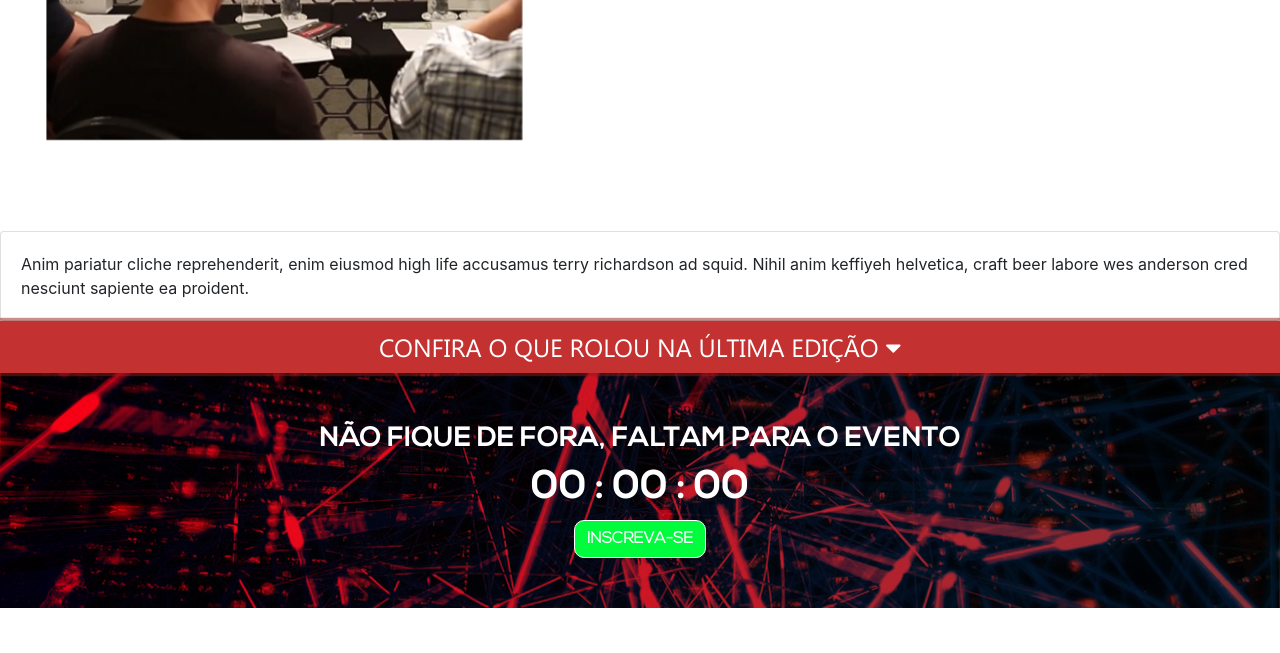
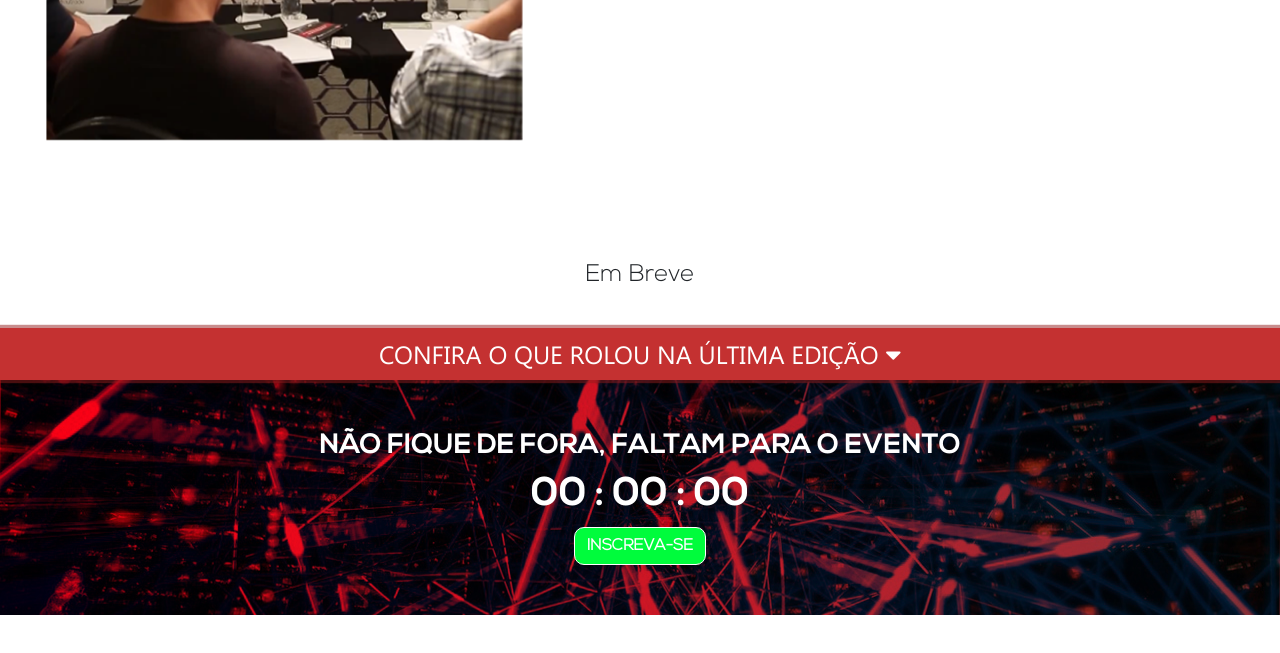
Before and after one commit to Jeyel92/Digitalk, a website: page public/index.html in a window 1280 px wide. Both pictures are taken after a click on the button "CONFIRA O QUE ROLOU NA ÚLTIMA EDIÇÃO". Shown: the part 1390-2043 px from the top of the page. Drawn offline with nearby package versions, Linux system fonts and the light colour scheme.

Commit message:
Em breve - Edições anteriores

```diff
--- a/public/css/style.scss
+++ b/public/css/style.scss
@@ -152,6 +152,7 @@ padding:0px;
   }
 }
 
+
 .btn-edicoes-anteriores {
   font-family: "SegoeUI";
   font-size: 25px;
@@ -233,7 +234,8 @@ padding:0px;
 .section-agenda{
   background-color: #514C4C;
   color:#ffffff;
-  padding:50px;
+  padding-bottom:50px;
+
 
   h3{
 
@@ -307,3 +309,11 @@ footer {
     font-size: 14px;
   }
 }
+
+.collapse{
+  margin:0 auto;
+  h4{
+
+  @extend %h4-em-breve;
+ }
+}
--- a/public/index.html
+++ b/public/index.html
@@ -106,11 +106,12 @@
 
             </div>
             <div class="row">
-                <div class="collapse" id="collapseExample">
-                    <div class="card card-body">
-                        Anim pariatur cliche reprehenderit, enim eiusmod high life accusamus terry richardson ad squid. Nihil anim keffiyeh helvetica,
-                        craft beer labore wes anderson cred nesciunt sapiente ea proident.
-                    </div>
+                <div class="collapse " id="collapseExample">
+                    <!-- <div class="card card-body">
+                   Em Breve
+                    </div> -->
+                    <!--TODO Retirar quando disponibilizado a lista de participantes-->
+                    <h4>Em Breve</h4>
                 </div>
                 <button class="btn btn-primary col-sm-12 btn-edicoes-anteriores" type="button" data-toggle="collapse" data-target="#collapseExample"
                     aria-expanded="false" aria-controls="collapseExample">
```
Also changed, not shown: public/css/style.css, 2 other files.
